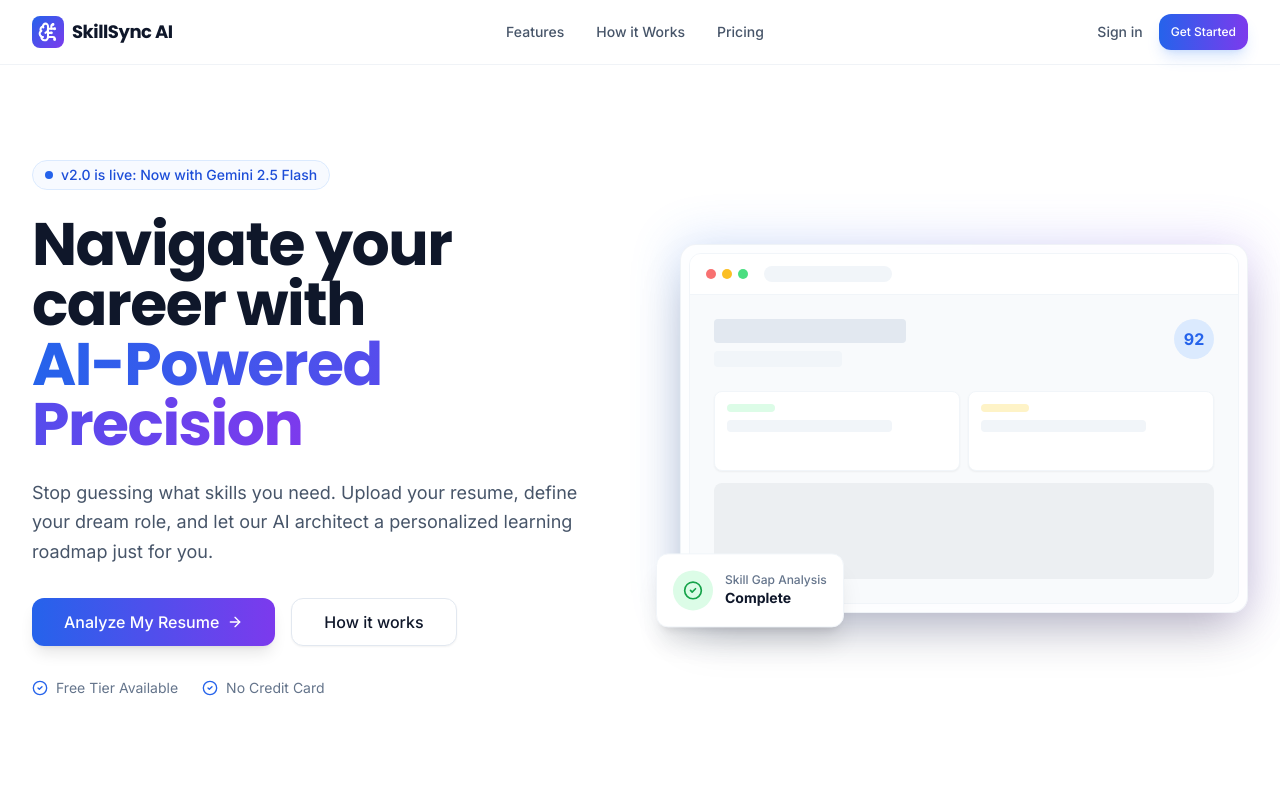
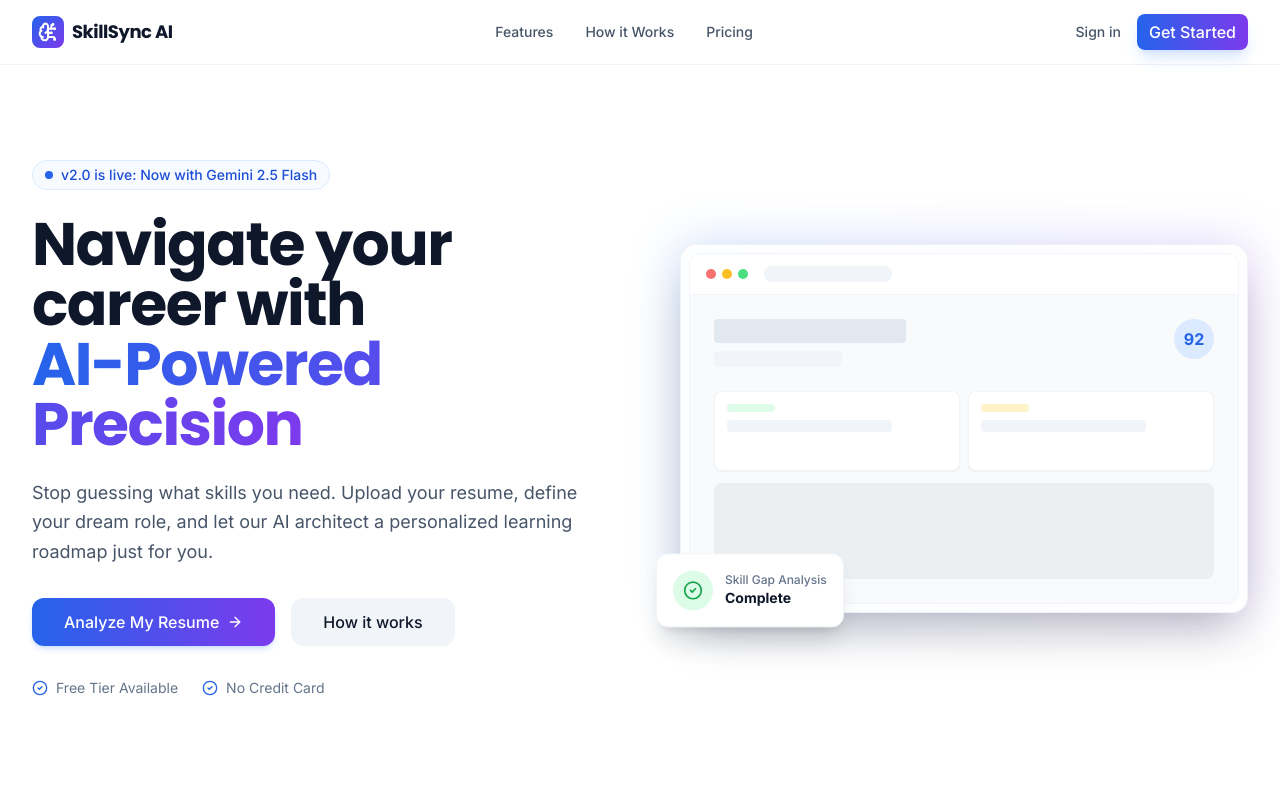
Before and after one commit to lokesh-manneti/skillsync-ai-v2, a Next.js app in the folder frontend/: page / in a window 1280 px wide. Shown: the top 800 px of the page. Built offline with nearby package versions, Linux system fonts and the light colour scheme; no server answers.

Commit message:
fixing issues found in dev tools

```diff
--- a/frontend/package.json
+++ b/frontend/package.json
@@ -9,6 +9,7 @@
     "lint": "eslint"
   },
   "dependencies": {
+    "@radix-ui/react-slot": "^1.2.4",
     "@types/canvas-confetti": "^1.9.0",
     "autoprefixer": "^10.4.22",
     "axios": "^1.13.2",
--- a/frontend/src/app/(dashboard)/layout.tsx
+++ b/frontend/src/app/(dashboard)/layout.tsx
@@ -1,8 +1,8 @@
 'use client';
 
 import { Sidebar } from "@/components/layout/Sidebar";
-import { MobileNav } from "@/components/layout/MobileNav"; // <--- Import this
-import { useEffect } from "react";
+import { MobileNav } from "@/components/layout/MobileNav";
+import { useEffect, useState } from "react";
 import { useRouter } from "next/navigation";
 import { useAuthStore } from "@/store/useAuthStore";
 
@@ -10,10 +10,19 @@ export default function DashboardLayout({ children }: { children: React.ReactNod
   const { isAuthenticated } = useAuthStore();
   const router = useRouter();
 
+  // 1. Add a mounted state to track if we are on the client
+  const [isMounted, setIsMounted] = useState(false);
+
   useEffect(() => {
+    setIsMounted(true); // 2. Set to true only after the first render
     if (!isAuthenticated) router.push('/login');
   }, [isAuthenticated, router]);
 
+  // 3. Prevent rendering until the client has mounted
+  // This ensures Server output (null) === Initial Client output (null)
+  if (!isMounted) return null;
+
+  // 4. Now it's safe to check authentication
   if (!isAuthenticated) return null;
 
   return (
--- a/frontend/src/components/ui/Button.tsx
+++ b/frontend/src/components/ui/Button.tsx
@@ -1,59 +1,77 @@
-'use client';
+import * as React from "react"
+import { Slot } from "@radix-ui/react-slot"
+import { cva, type VariantProps } from "class-variance-authority"
+import { cn } from "@/lib/utils"
+import { Loader2 } from "lucide-react"
+import { motion } from "framer-motion"
 
-import * as React from "react";
-import { cva, type VariantProps } from "class-variance-authority";
-import { motion, HTMLMotionProps } from "framer-motion";
-import { Loader2 } from "lucide-react";
-import { cn } from "@/lib/utils";
-
+// ... (Keep your existing buttonVariants definition code here) ...
 const buttonVariants = cva(
-  "inline-flex items-center justify-center rounded-xl text-sm font-medium transition-colors focus-visible:outline-none focus-visible:ring-2 focus-visible:ring-brand-500 disabled:pointer-events-none disabled:opacity-50",
+  "inline-flex items-center justify-center rounded-xl font-medium transition-colors focus-visible:outline-none focus-visible:ring-2 focus-visible:ring-brand-500 disabled:pointer-events-none disabled:opacity-50 ring-offset-white",
   {
     variants: {
       variant: {
-        primary: "bg-gradient-to-r from-brand-600 to-accent-600 text-white shadow-lg hover:shadow-brand-500/25 hover:opacity-90",
-        secondary: "bg-white text-slate-900 border border-slate-200 hover:bg-slate-50 shadow-sm",
-        ghost: "hover:bg-slate-100 text-slate-600 hover:text-slate-900",
+        default: "bg-gradient-to-r from-brand-600 to-accent-600 text-white hover:opacity-90 shadow-md shadow-brand-500/20 border-0",
         destructive: "bg-red-500 text-white hover:bg-red-600",
+        outline: "border border-slate-200 bg-white hover:bg-slate-50 text-slate-900",
+        secondary: "bg-slate-100 text-slate-900 hover:bg-slate-200",
+        ghost: "hover:bg-slate-100 hover:text-slate-900",
+        link: "text-brand-600 underline-offset-4 hover:underline",
       },
       size: {
-        default: "h-11 px-6 py-2",
-        sm: "h-9 px-3 text-xs",
-        lg: "h-12 px-8 text-base",
-        icon: "h-10 w-10",
+        default: "h-11 px-5 py-2.5",
+        sm: "h-9 rounded-lg px-3",
+        lg: "h-12 rounded-xl px-8 text-base",
+        icon: "h-11 w-11",
       },
     },
     defaultVariants: {
-      variant: "primary",
+      variant: "default",
       size: "default",
     },
   }
-);
+)
 
 export interface ButtonProps
-  extends Omit<HTMLMotionProps<"button">, "children">,
+  extends React.ButtonHTMLAttributes<HTMLButtonElement>,
     VariantProps<typeof buttonVariants> {
-  isLoading?: boolean;
-  children: React.ReactNode;
+  asChild?: boolean
+  isLoading?: boolean
 }
 
 const Button = React.forwardRef<HTMLButtonElement, ButtonProps>(
-  ({ className, variant, size, isLoading, children, ...props }, ref) => {
+  ({ className, variant, size, asChild = false, isLoading, children, ...props }, ref) => {
+    // If asChild is true, we don't render a motion.button because it conflicts with Slot
+    if (asChild) {
+      const Comp = Slot
+      return (
+        <Comp
+          className={cn(buttonVariants({ variant, size, className }))}
+          ref={ref}
+          {...props}
+        >
+          {children}
+        </Comp>
+      )
+    }
+
+    // Default Motion Button
     return (
       <motion.button
+        className={cn(buttonVariants({ variant, size, className }))}
         ref={ref}
+        disabled={isLoading || props.disabled}
         whileTap={{ scale: 0.98 }}
         whileHover={{ scale: 1.02 }}
-        className={cn(buttonVariants({ variant, size, className }))}
-        disabled={isLoading || props.disabled}
+        suppressHydrationWarning={true} // <--- ADD THIS LINE
         {...props}
       >
         {isLoading && <Loader2 className="mr-2 h-4 w-4 animate-spin" />}
         {children}
       </motion.button>
-    );
+    )
   }
-);
-Button.displayName = "Button";
+)
+Button.displayName = "Button"
 
-export { Button, buttonVariants };
+export { Button, buttonVariants }
--- a/frontend/src/components/ui/Input.tsx
+++ b/frontend/src/components/ui/Input.tsx
@@ -1,7 +1,8 @@
-import * as React from "react";
-import { cn } from "@/lib/utils";
+import * as React from "react"
+import { cn } from "@/lib/utils"
 
-export interface InputProps extends React.InputHTMLAttributes<HTMLInputElement> {}
+export interface InputProps
+  extends React.InputHTMLAttributes<HTMLInputElement> {}
 
 const Input = React.forwardRef<HTMLInputElement, InputProps>(
   ({ className, type, ...props }, ref) => {
@@ -13,11 +14,12 @@ const Input = React.forwardRef<HTMLInputElement, InputProps>(
           className
         )}
         ref={ref}
+        suppressHydrationWarning={true} // <--- ADD THIS LINE
         {...props}
       />
-    );
+    )
   }
-);
-Input.displayName = "Input";
+)
+Input.displayName = "Input"
 
-export { Input };
+export { Input }
```
Also changed, not shown: 1 other file (tests, documents, lock files or other folders).
